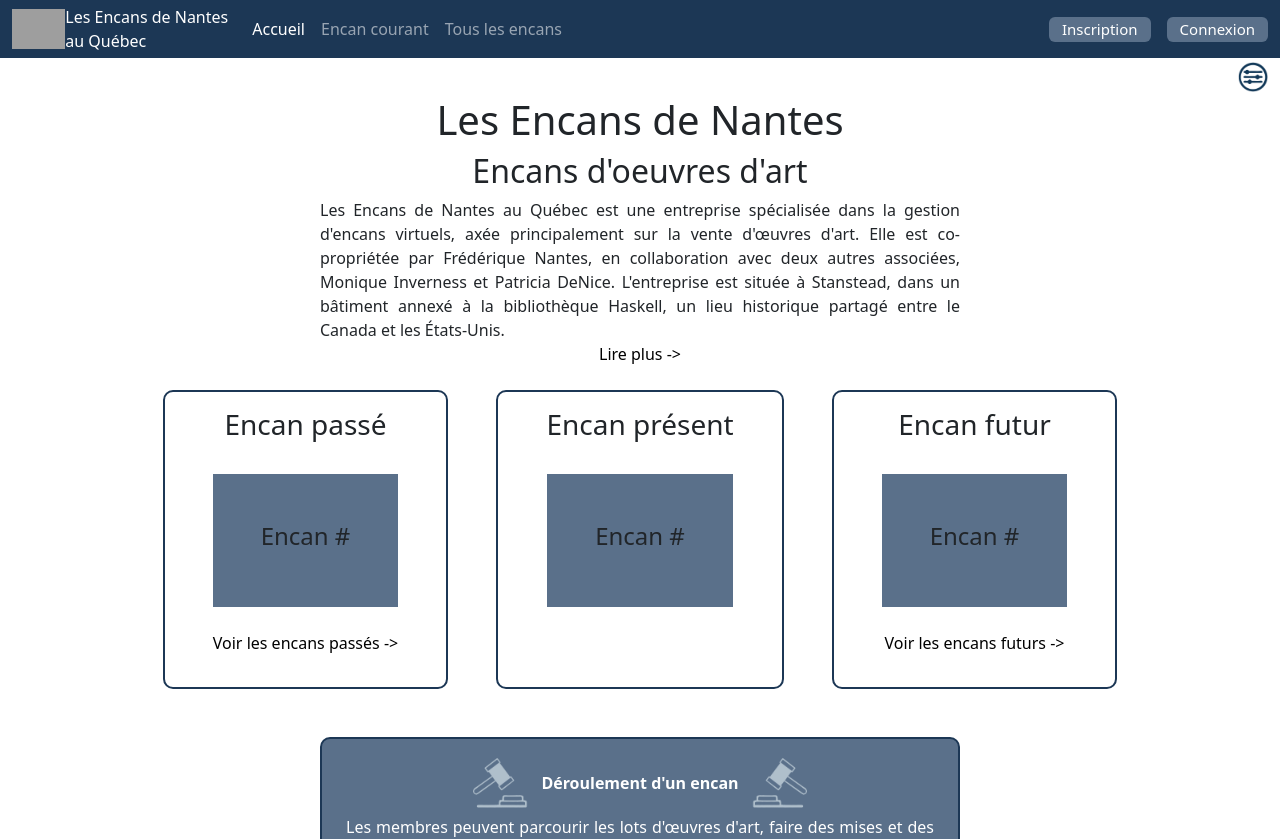
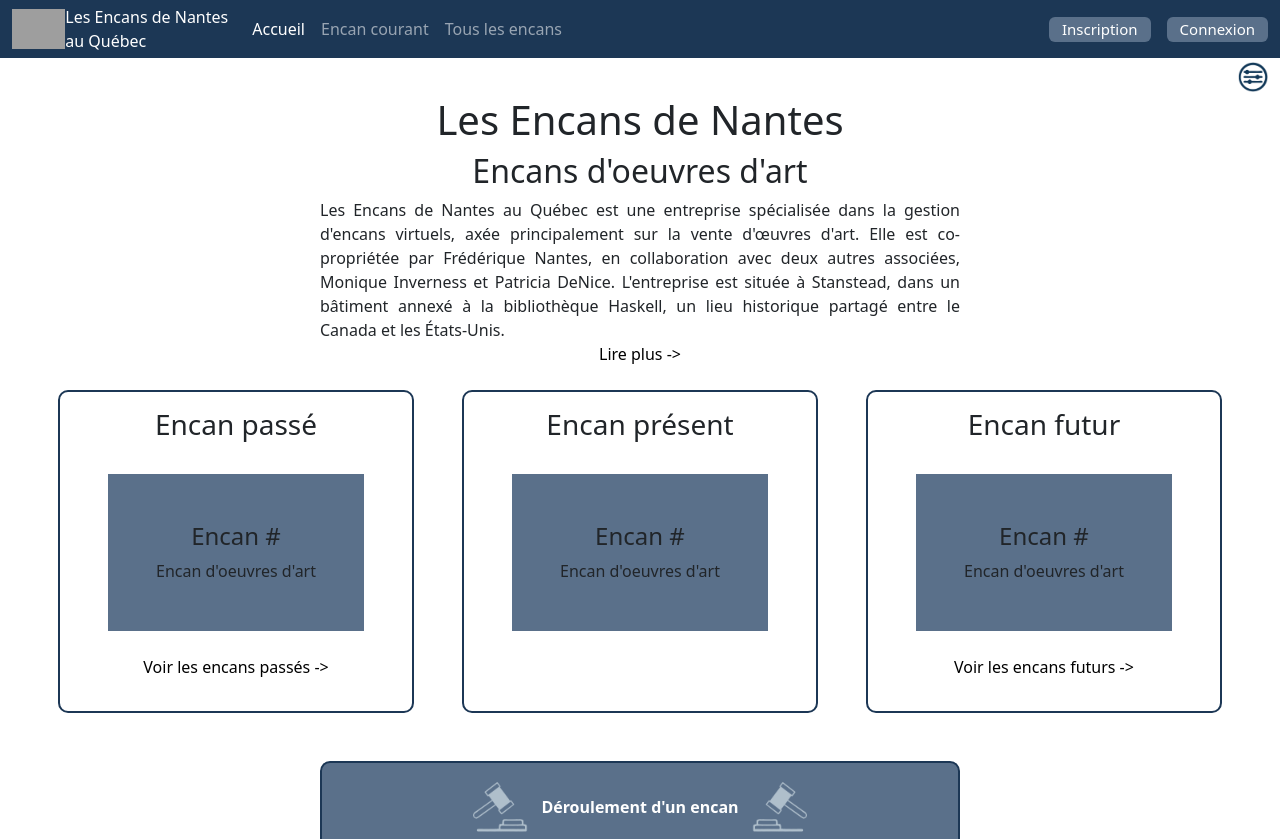
Before and after one commit to StephaneNkengue/Projet_integration, a Vue app in the folder gamma2024.client/: page / in a window 1280 px wide. Shown: the top 839 px of the page. Built offline with nearby package versions, Linux system fonts and the light colour scheme; grey boxes are pictures that could not be loaded.

Commit message:
Ajout de la description des encans dans la page Accueil

```diff
--- a/gamma2024.client/src/components/views/AffichageEncanAccueil.vue
+++ b/gamma2024.client/src/components/views/AffichageEncanAccueil.vue
@@ -2,8 +2,9 @@
     <div class="d-flex flex-column align-items-center contourDiv px-5 pb-3 pt-3">
         <h3>Encan {{titre}}</h3>
 
-        <div class="bleuMoyenFond p-5 my-4">
+        <div class="bleuMoyenFond p-5 my-4 d-flex flex-column align-items-center">
             <h4>Encan #</h4>
+            <p class="fs-6 mb-0">Encan d'oeuvres d'art</p>
         </div>
 
         <router-link to="/" class="text-decoration-none" v-if="type!=0">
```
